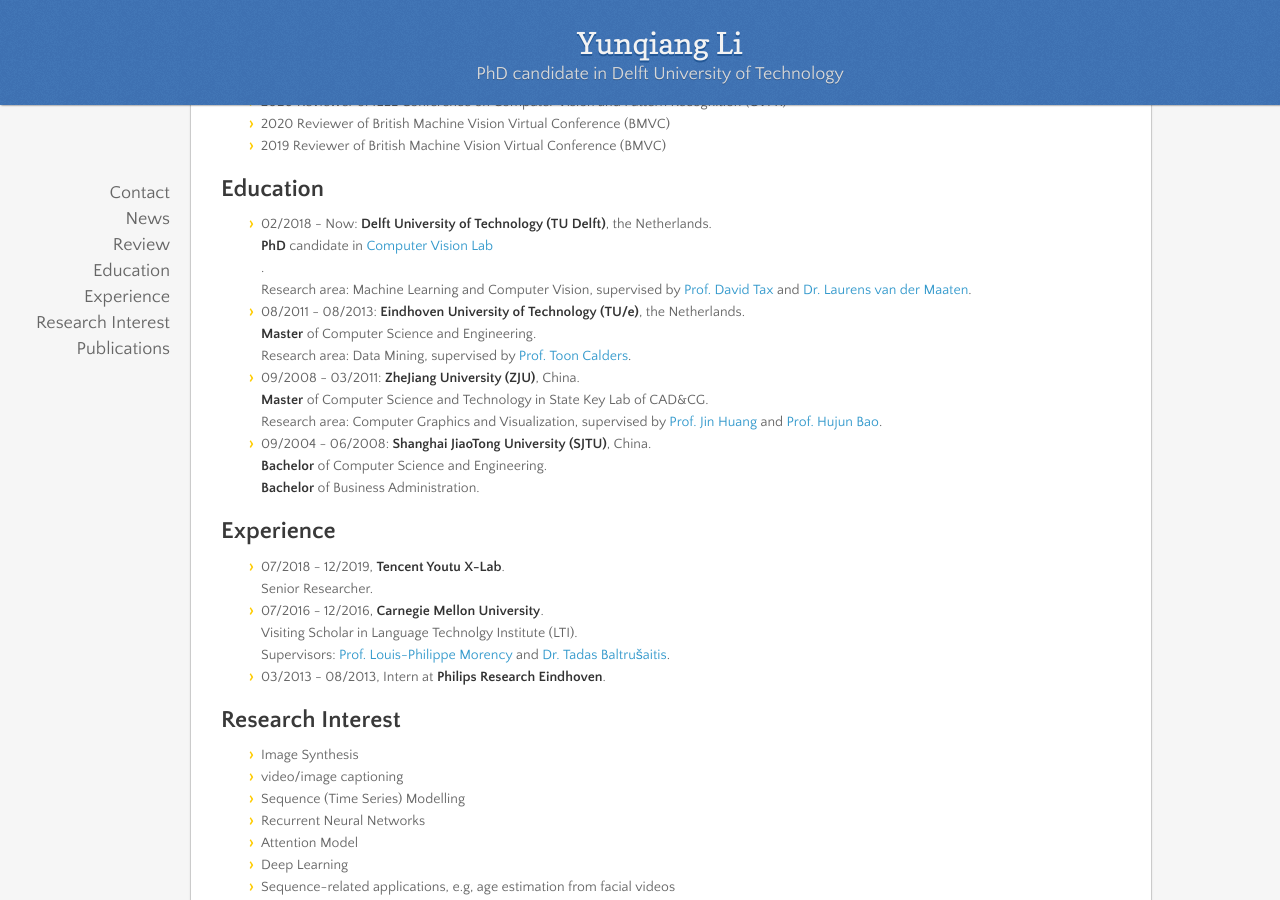
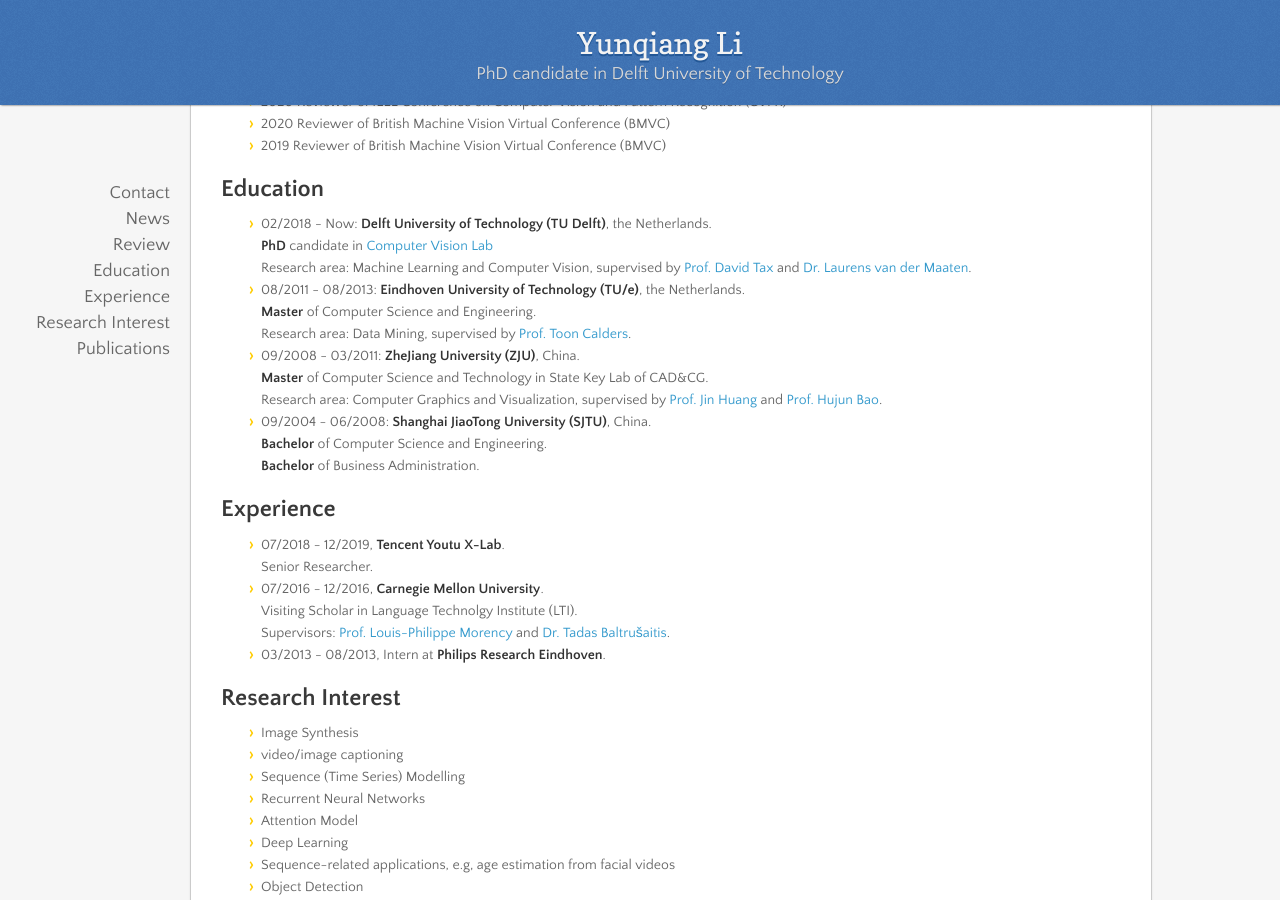
Before and after one commit to liyunqianggyn/liyunqianggyn.github.io, a Jekyll site: the page built from index.md, in a window 1280 px wide and 900 px high, scrolled down 813 px. Built offline with Jekyll 4.4.1, drawn with Linux system fonts in a browser that asks for light colours; nearby versions of some CDN libraries; our own code applies the rules of GitHub Pages for plain Markdown files.

```diff
--- a/index.md
+++ b/index.md
@@ -28,7 +28,7 @@ Delft University of Technology
 
 ## Education
 * 02/2018 - Now: __Delft University of Technology (TU Delft)__, the Netherlands.
-  __PhD__ candidate in <a href="http://visionlab.tudelft.nl">Computer Vision Lab</a><br/>.
+  __PhD__ candidate in <a href="http://visionlab.tudelft.nl">Computer Vision Lab</a><br/>
   Research area: Machine Learning and Computer Vision, supervised by [Prof. David Tax](https://scholar.google.com/citations?user=Q9U33SsAAAAJ) and [Dr. Laurens van der Maaten](https://lvdmaaten.github.io/).
 * 08/2011 - 08/2013: __Eindhoven University of Technology (TU/e)__, the Netherlands.
   __Master__ of Computer Science and Engineering.
```
